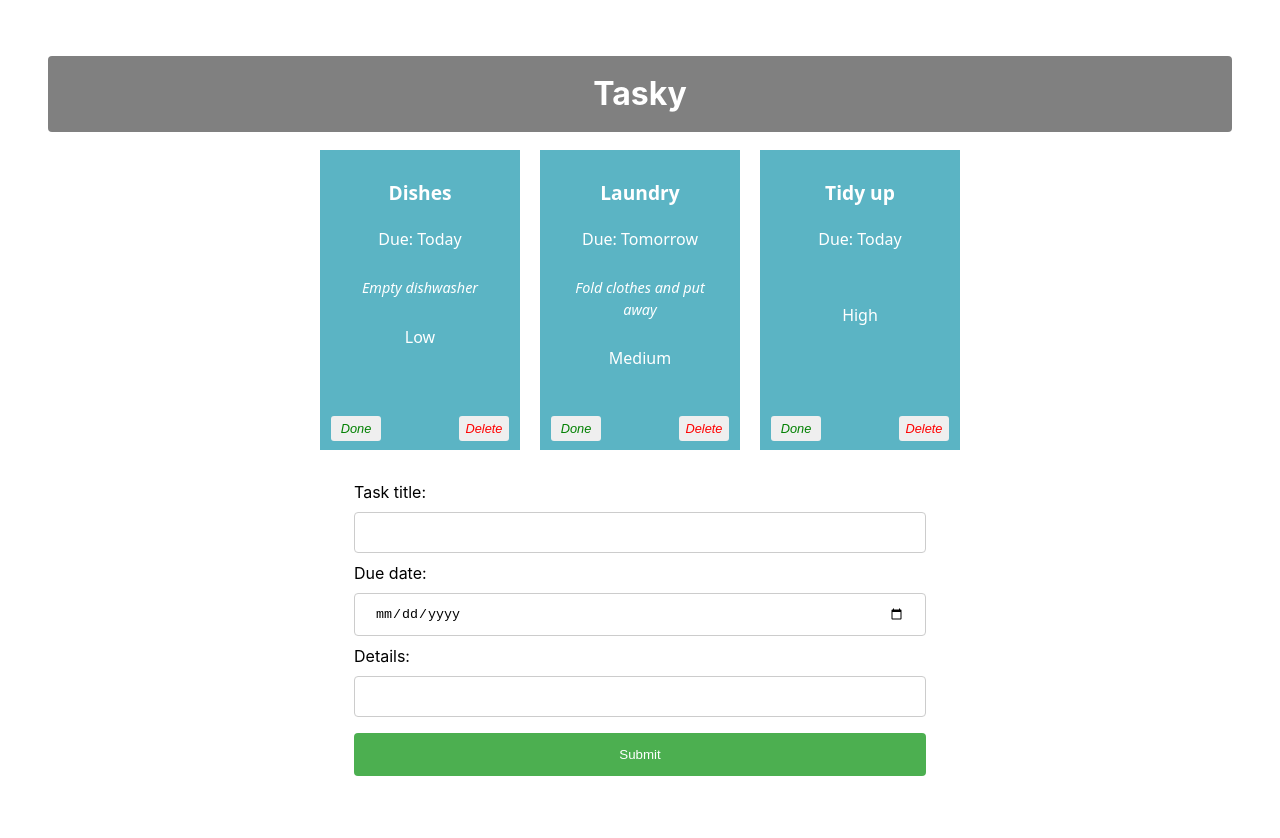
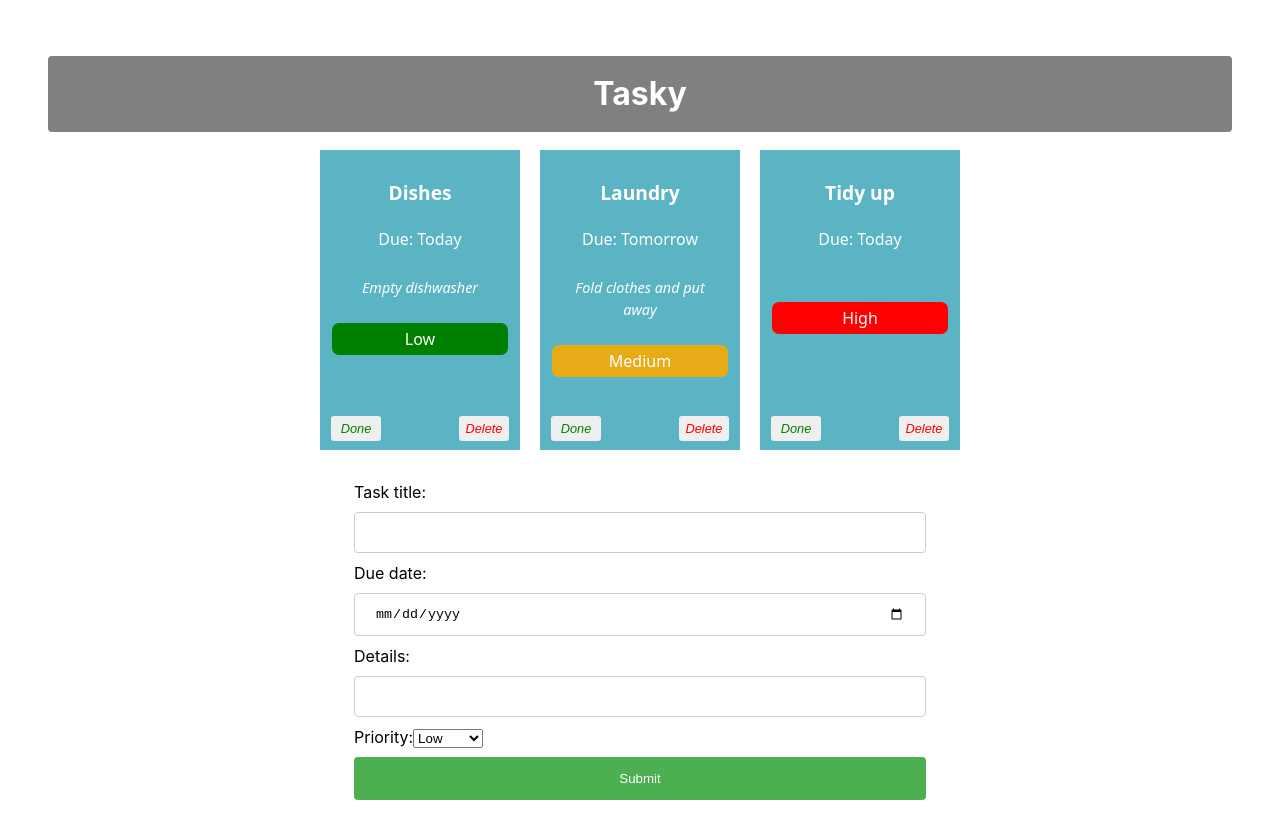
Before and after one commit to vnovytska6-prog/react-basic-labs, a React (Vite) app in the folder tasky/: page / in a window 1280 px wide. Shown: the top 838 px of the page. Built offline with nearby package versions, Linux system fonts and the light colour scheme.

Commit message:
Tasky Lab2b

```diff
--- a/tasky/src/App.css
+++ b/tasky/src/App.css
@@ -49,7 +49,11 @@ div {
 }
 
 .priorityLevel {
-  font-weight: bold;
+  color: white;
+  border-radius: 7px;
+  padding: 4px;
+  margin: 10px 2px;
+  font-weight: normal;
 }
 
 button {
--- a/tasky/src/App.jsx
+++ b/tasky/src/App.jsx
@@ -38,7 +38,8 @@ function App() {
   const [ formState, setFormState ] = useState({
     title: "",
     description: "",
-    deadline: ""
+    deadline: "",
+    priorityLevel: "Low"
   });
 
   const doneHandler = (taskIndex) => {
@@ -71,6 +72,9 @@ function App() {
         break;
       case "deadline":
         form.deadline = event.target.value;
+        break;
+        case "priorityLevel":
+        form.priorityLevel = event.target.value;
         break;
       default:
         form = formState;
--- a/tasky/src/components/Form.jsx
+++ b/tasky/src/components/Form.jsx
@@ -20,6 +20,21 @@ const AddTaskForm = (props) => {
             <input type="text" name="description"
             onChange={(event) => props.change(event)} />
         </label>
+
+        <br />
+        <label>
+         Priority:
+        <select
+        name="priorityLevel"
+        onChange={(event) => props.change(event)}
+         >
+       <option value="Low">Low</option>
+       <option value="Medium">Medium</option>
+       <option value="High">High</option>
+       </select>
+       </label>
+       <br />
+
         <input type="submit" value="Submit" />
         </form>
     </div>
--- a/tasky/src/components/Task.jsx
+++ b/tasky/src/components/Task.jsx
@@ -6,8 +6,17 @@ const Task = (props) => {
             <p className="title">{props.title}</p>
             <p>Due: {props.deadline}</p>
             <p> {props.children}</p>
-            <p className="description">{props.description}</p>
-            <p> {props.priorityLevel}</p>
+           <p className="description">{props.description}</p>
+           <p className="priorityLevel"
+            style={{  backgroundColor: props.priorityLevel === "High"
+            ? "red"
+            : props.priorityLevel === "Medium"
+            ? "#e8aa16"
+            : "green"
+  }}
+>
+  {props.priorityLevel}
+</p>
             <button onClick={props.markDone} className="doneButton"> Done </button>
             <button className='deleteButton' onClick={props.deleteTask}>Delete</button>
         </div>
```
